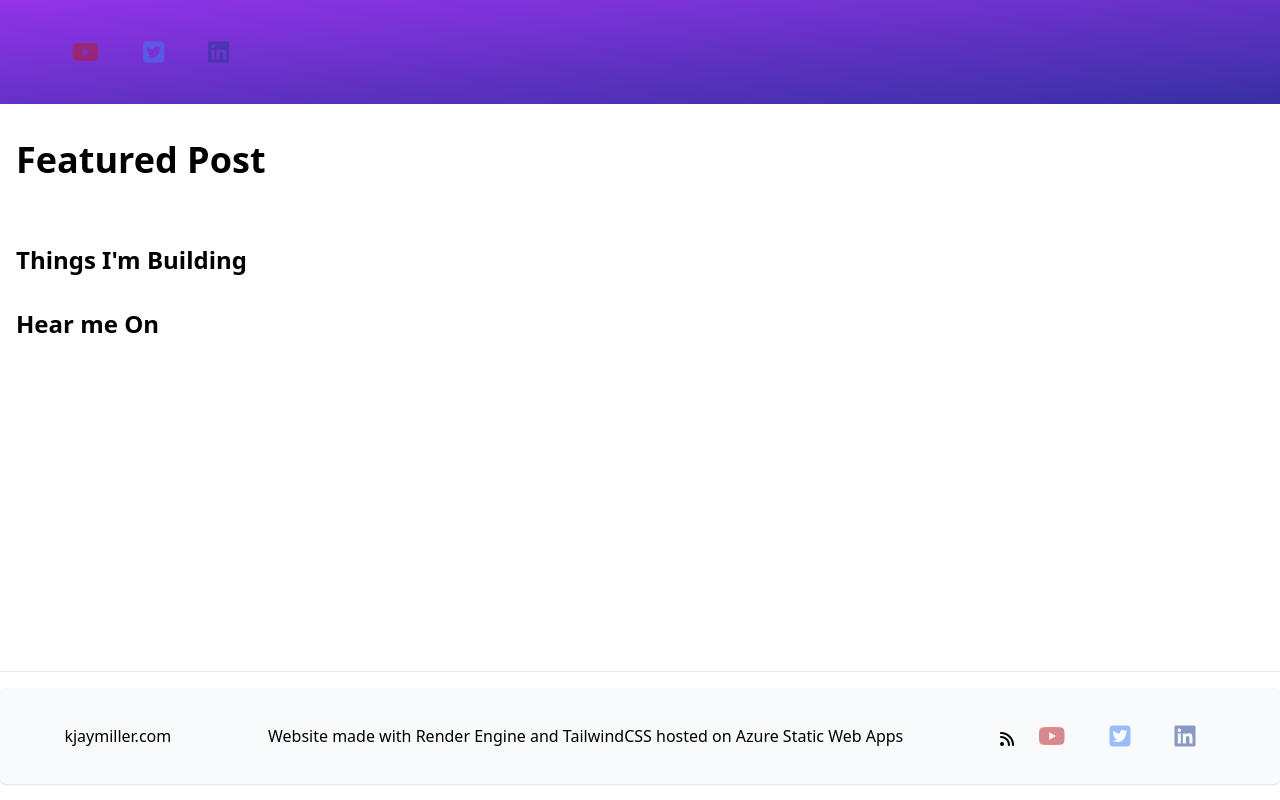
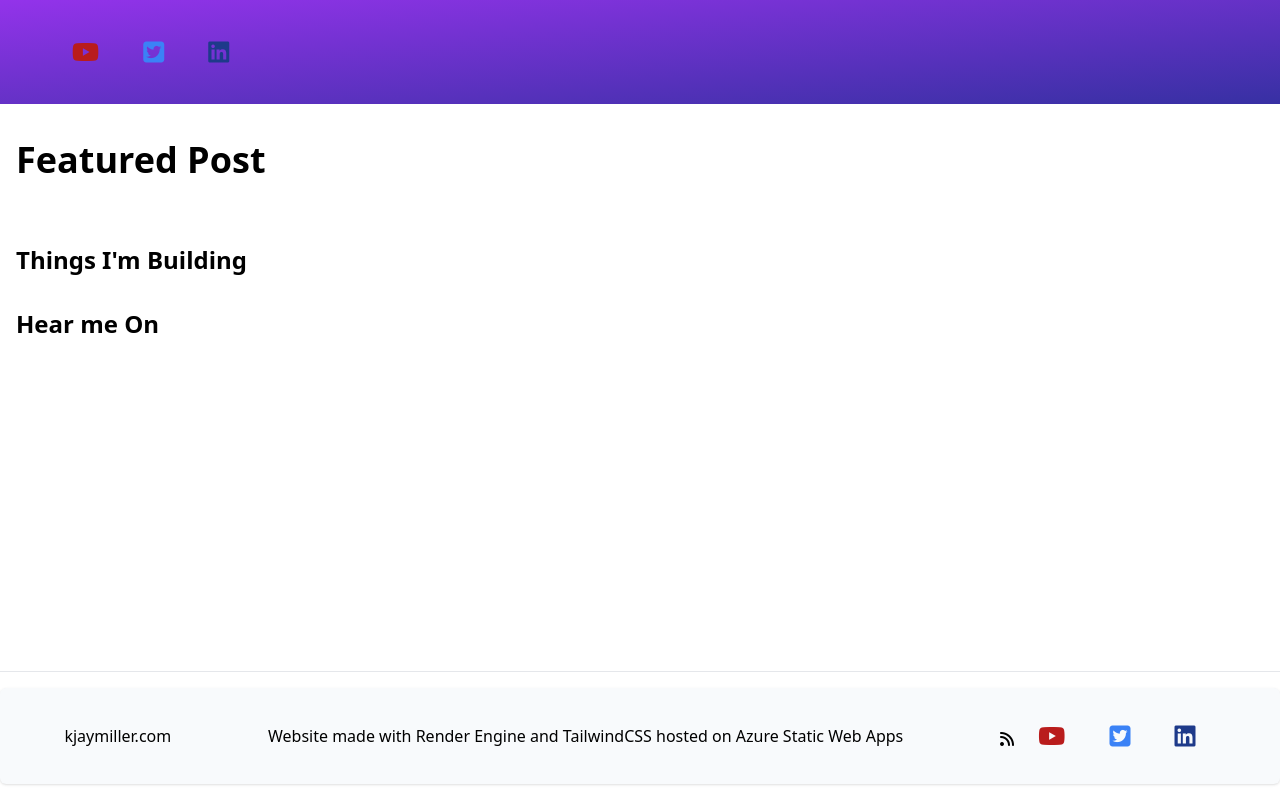
Before and after one commit to kjaymiller/kjaymiller.com, a Python web app: template templates/index.html in a window 1280 px wide. Run offline with Jinja, Linux system fonts and the light colour scheme; the template is opened without the code that fills it, so the values that code supplies are empty; style sheets or scripts are compiled from the project's sources; some libraries are stand-ins or nearby versions.

Commit message:
update social cards

```diff
--- a/templates/index.html
+++ b/templates/index.html
@@ -7,13 +7,13 @@
     Follow Me:
   </h2>
   <div class="">
-    <a class="rounded-xl opacity-50 p-2 hover:opacity-100" href="https://www.youtube.com/channel/UCjoJU65IbXkKXsNqydro05Q/">
+    <a class="p-2" href="https://www.youtube.com/channel/UCjoJU65IbXkKXsNqydro05Q/">
       <i class="text-red-700 text-5xl m-3 fa-brands fa-youtube"></i>
   </a>
   <a class="rounded-xl opacity-50 p-2 hover:opacity-100" href="https://twitter.com/kjaymiller">
       <i class=" text-blue-500 m-3 text-5xl fa-brands fa-twitter-square"></i>
   </a>
-  <a class="rounded-xl opacity-50  p-2 hover:opacity-100" href="https://linkedin.com/in/kjaymiller">
+  <a class="rounded-xl opacity-50  p-2" href="https://linkedin.com/in/kjaymiller">
       <i class=" text-blue-900 m-3 text-5xl fa-brands fa-linkedin"></i>
   </a>
 
--- a/templates/social-cards.html
+++ b/templates/social-cards.html
@@ -1,9 +1,9 @@
-        <a class="rounded-xl opacity-50 p-2 hover:opacity-100" href="https://www.youtube.com/channel/UCjoJU65IbXkKXsNqydro05Q/">
+        <a class="rounded-xl p-2" href="https://www.youtube.com/channel/UCjoJU65IbXkKXsNqydro05Q/">
             <i class="text-red-700 text-2xl m-3 fa-brands fa-youtube"></i>
         </a>
-        <a class="rounded-xl opacity-50 p-2 hover:opacity-100" href="https://twitter.com/kjaymiller">
+        <a class="rounded-xl p-2" href="https://twitter.com/kjaymiller">
             <i class=" text-blue-500 m-3 text-2xl fa-brands fa-twitter-square"></i>
         </a>
-        <a class="rounded-xl opacity-50  p-2 hover:opacity-100" href="https://linkedin.com/in/kjaymiller">
+        <a class="rounded-xl  p-2" href="https://linkedin.com/in/kjaymiller">
             <i class=" text-blue-900 m-3 text-2xl fa-brands fa-linkedin"></i>
         </a>
```
